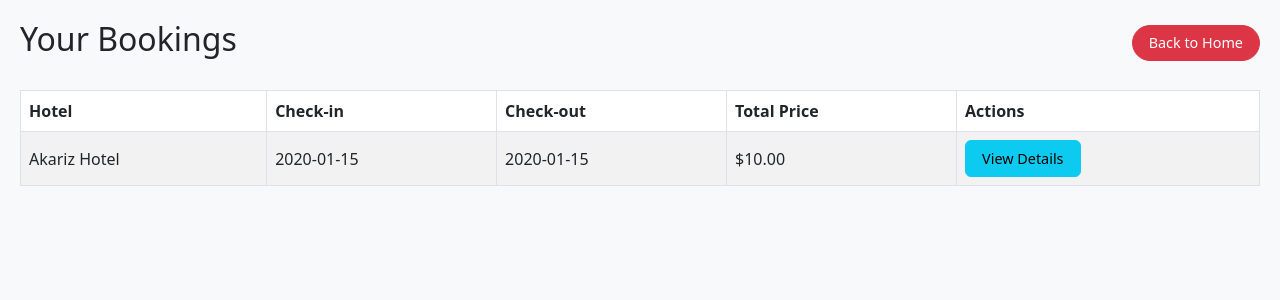
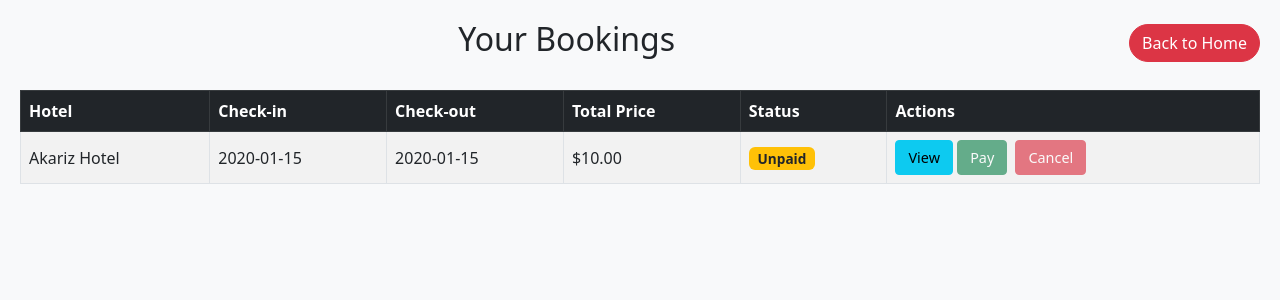
Before and after one commit to BomeMyatKyaw/hotel_booking, a PHP site: page /user/booking_list.php in a window 1280 px wide. Shown: the top 300 px of the page. Run offline with PHP 8.4, Linux system fonts and the light colour scheme; a user stored in the database is signed in; data comes from the database, SQL or seed files in the repository; tables that the repository leaves empty hold one stand-in row (values such as "Sample post"); data that the repository does not hold is empty.

Commit message:
Changes to be committed: 	modified:   admin/bookinglists.php 	modified:   admin/dashboard.php 	deleted:    images/amazing5.jpg 	modified:   user/booking_list.php

```diff
--- a/admin/bookinglists.php
+++ b/admin/bookinglists.php
@@ -4,7 +4,7 @@
 
     $pageTitle = "Booking Lists";
 
-    // ✅ Handle username filter
+    // Handle username filter
     $nameFilter = isset($_GET['name']) ? trim($_GET['name']) : '';
 
     $where = "";
@@ -13,7 +13,7 @@
         $where = "WHERE users.username LIKE '%$safeFilter%'";
     }
 
-    // ✅ Fetch bookings with optional filter
+    // Fetch bookings with optional filter
     $sql = "SELECT bookings.*, hotels.name AS hotel_name, users.username
             FROM bookings
             JOIN hotels ON bookings.hotel_id = hotels.id
@@ -50,7 +50,7 @@
 
     <div class="container-fluid mt-4">
 
-        <!-- 🔍 Username Filter -->
+        <!-- Username Filter -->
         <div class="mb-3">
             <form method="get">
                 <div class="input-group" style="max-width: 400px;">
--- a/admin/dashboard.php
+++ b/admin/dashboard.php
@@ -5,7 +5,7 @@
         exit;
     }
 
-    include('../includes/db.php'); // ✅ Add this line
+    include('../includes/db.php');
 
     $pageTitle = "Dashboard Overview";
 
@@ -14,8 +14,8 @@
     $userData = $userQuery->fetch_assoc();
     $totalUsers = $userData['total_users'] ?? 0;
 
-    // Calculate total revenue from bookings (example table: bookings)
-    $revenueQuery = $conn->query("SELECT SUM(total_price) as total_revenue FROM bookings");
+    // Calculate total revenue from bookings
+    $revenueQuery = $conn->query("SELECT SUM(total_price) as total_revenue FROM bookings WHERE status = 'paid'");
     $revenueData = $revenueQuery->fetch_assoc();
     $totalRevenue = $revenueData['total_revenue'] ?? 0;
 ?>
--- a/user/booking_list.php
+++ b/user/booking_list.php
@@ -9,18 +9,29 @@ if (!isset($_SESSION['user_id'])) {
 
 $user_id = $_SESSION['user_id'];
 
-// Handle cancel booking
-if ($_SERVER['REQUEST_METHOD'] === 'POST' && isset($_POST['cancel_booking_id'])) {
-    $cancel_id = intval($_POST['cancel_booking_id']);
-    $conn->query("DELETE FROM bookings WHERE id = $cancel_id AND user_id = $user_id");
-    header("Location: booking_list.php");
-    exit();
+// Handle POST actions
+if ($_SERVER['REQUEST_METHOD'] === 'POST') {
+    if (isset($_POST['cancel_booking_id'])) {
+        $cancel_id = intval($_POST['cancel_booking_id']);
+        $conn->query("UPDATE bookings SET status = 'cancelled' WHERE id = $cancel_id AND user_id = $user_id");
+        header("Location: booking_list.php");
+        exit();
+    }
+
+    if (isset($_POST['pay_booking_id'])) {
+        $pay_id = intval($_POST['pay_booking_id']);
+        $conn->query("UPDATE bookings SET status = 'paid' WHERE id = $pay_id AND user_id = $user_id");
+        header("Location: booking_list.php");
+        exit();
+    }
 }
 
 // Fetch bookings
-$sql = "SELECT bookings.*, hotels.name AS hotel_name FROM bookings
+$sql = "SELECT bookings.*, hotels.name AS hotel_name
+        FROM bookings
         JOIN hotels ON bookings.hotel_id = hotels.id
-        WHERE bookings.user_id = $user_id";
+        WHERE bookings.user_id = $user_id
+        ORDER BY bookings.created DESC";
 $result = $conn->query($sql);
 ?>
 
@@ -33,31 +44,32 @@ $result = $conn->query($sql);
     <style>
         body { background-color: #f8f9fa; }
         main { padding: 20px; }
-        .table th, .table td { vertical-align: middle; }
-        .btn-info, .btn-danger { font-size: 0.9rem; padding: 0.4rem 1rem; }
+        .btn-sm { font-size: 0.9rem; padding: 0.35rem 0.75rem; }
+        .badge { font-size: 0.85rem; }
         .modal-content { border-radius: 10px; }
         .modal-header { background-color: #343a40; color: #fff; }
-        .modal-footer button { border-radius: 50px; }
         .back-btn { border-radius: 50px; }
+        form { display: inline-block; margin-right: 4px; }
     </style>
 </head>
 <body>
 
 <main>
     <div class="d-flex justify-content-between align-items-center mb-4">
-        <h2 class="text-center">Your Bookings</h2>
-        <a href="../index.php" class="btn btn-danger back-btn">Back to Home</a>
+        <h2 class="text-center flex-grow-1">Your Bookings</h2>
+        <a href="../index.php" class="btn btn-danger back-btn ms-3">Back to Home</a>
     </div>
 
     <?php if ($result->num_rows > 0): ?>
         <div class="table-responsive">
-            <table class="table table-bordered table-striped">
-                <thead>
+            <table class="table table-bordered table-striped align-middle">
+                <thead class="table-dark">
                     <tr>
                         <th>Hotel</th>
                         <th>Check-in</th>
                         <th>Check-out</th>
                         <th>Total Price</th>
+                        <th>Status</th>
                         <th>Actions</th>
                     </tr>
                 </thead>
@@ -69,32 +81,70 @@ $result = $conn->query($sql);
                         <td><?= htmlspecialchars($booking['check_out']); ?></td>
                         <td>$<?= number_format($booking['total_price'], 2); ?></td>
                         <td>
-                            <button class="btn btn-info" data-bs-toggle="modal" data-bs-target="#bookingModal<?= $booking['id']; ?>">View Details</button>
+                            <?php
+                            $status = $booking['status'];
+                            if ($status === 'paid') {
+                                echo '<span class="badge bg-success">Paid</span>';
+                            } elseif ($status === 'cancelled') {
+                                echo '<span class="badge bg-danger">Cancelled</span>';
+                            } else {
+                                echo '<span class="badge bg-warning text-dark">Unpaid</span>';
+                            }
+                            ?>
+                        </td>
+                        <td>
+                            <!-- View Button -->
+                            <button class="btn btn-info btn-sm" data-bs-toggle="modal" data-bs-target="#bookingModal<?= $booking['id']; ?>">View</button>
+
+                            <!-- Pay Button -->
+                            <form method="POST">
+                                <input type="hidden" name="pay_booking_id" value="<?= $booking['id']; ?>">
+                                <button type="submit" class="btn btn-success btn-sm"
+                                    <?= ($status !== 'unpaid') ? 'disabled title="Payment not allowed for this booking"' : 'onclick="return confirm(\'Confirm payment?\')"' ?>>
+                                    Pay
+                                </button>
+                            </form>
+
+                            <!-- Cancel Button -->
+                            <form method="POST">
+                                <input type="hidden" name="cancel_booking_id" value="<?= $booking['id']; ?>">
+                                <button type="submit" class="btn btn-danger btn-sm"
+                                    <?= ($status !== 'unpaid') ? 'disabled title="Cancellation not allowed for this booking"' : 'onclick="return confirm(\'Are you sure you want to cancel this booking?\')"' ?>>
+                                    Cancel
+                                </button>
+                            </form>
                         </td>
                     </tr>
 
                     <!-- Modal -->
-                    <div class="modal fade" id="bookingModal<?= $booking['id']; ?>" tabindex="-1" aria-labelledby="bookingModalLabel" aria-hidden="true">
+                    <div class="modal fade" id="bookingModal<?= $booking['id']; ?>" tabindex="-1" aria-hidden="true">
                         <div class="modal-dialog">
                             <div class="modal-content">
                                 <div class="modal-header">
-                                    <h5 class="modal-title" id="bookingModalLabel">Booking Details</h5>
+                                    <h5 class="modal-title">Booking Details</h5>
                                     <button type="button" class="btn-close" data-bs-dismiss="modal" aria-label="Close"></button>
                                 </div>
                                 <div class="modal-body">
                                     <p><strong>Hotel Name:</strong> <?= htmlspecialchars($booking['hotel_name']); ?></p>
-                                    <p><strong>Check-in Date:</strong> <?= htmlspecialchars($booking['check_in']); ?></p>
-                                    <p><strong>Check-out Date:</strong> <?= htmlspecialchars($booking['check_out']); ?></p>
+                                    <p><strong>Check-in:</strong> <?= htmlspecialchars($booking['check_in']); ?></p>
+                                    <p><strong>Check-out:</strong> <?= htmlspecialchars($booking['check_out']); ?></p>
                                     <p><strong>Total Price:</strong> $<?= number_format($booking['total_price'], 2); ?></p>
-                                    <p><strong>Booking Created On:</strong> <?= htmlspecialchars($booking['created']); ?></p>
-                                    <p><strong>Last Updated On:</strong> <?= htmlspecialchars($booking['updated']); ?></p>
+                                    <p><strong>Status:</strong>
+                                        <?php
+                                        if ($status === 'paid') {
+                                            echo '<span class="text-success">Paid</span>';
+                                        } elseif ($status === 'cancelled') {
+                                            echo '<span class="text-danger">Cancelled</span>';
+                                        } else {
+                                            echo '<span class="text-warning">Unpaid</span>';
+                                        }
+                                        ?>
+                                    </p>
+                                    <p><strong>Created:</strong> <?= htmlspecialchars($booking['created']); ?></p>
+                                    <p><strong>Updated:</strong> <?= htmlspecialchars($booking['updated']); ?></p>
                                 </div>
-                                <div class="modal-footer d-flex justify-content-end">
-                                    <form method="POST">
-                                        <input type="hidden" name="cancel_booking_id" value="<?= $booking['id']; ?>">
-                                        <button type="submit" class="btn btn-danger" onclick="return confirm('Are you sure you want to cancel this booking?')">Cancel Booking</button>
-                                    </form>
-                                    <button type="button" class="btn btn-secondary" data-bs-dismiss="modal">Close</button>
+                                <div class="modal-footer">
+                                    <button type="button" class="btn btn-secondary btn-sm" data-bs-dismiss="modal">Close</button>
                                 </div>
                             </div>
                         </div>
@@ -105,14 +155,12 @@ $result = $conn->query($sql);
             </table>
         </div>
     <?php else: ?>
-        <div class="alert alert-warning" role="alert">
+        <div class="alert alert-warning text-center" role="alert">
             No bookings found.
         </div>
     <?php endif; ?>
 </main>
 
-<script src="https://cdn.jsdelivr.net/npm/@popperjs/core@2.11.6/dist/umd/popper.min.js"></script>
-<script src="https://cdn.jsdelivr.net/npm/bootstrap@5.3.0/dist/js/bootstrap.min.js"></script>
-
+<script src="https://cdn.jsdelivr.net/npm/bootstrap@5.3.0/dist/js/bootstrap.bundle.min.js"></script>
 </body>
 </html>
```
Also changed, not shown: images/amazing5.jpg (deleted).
